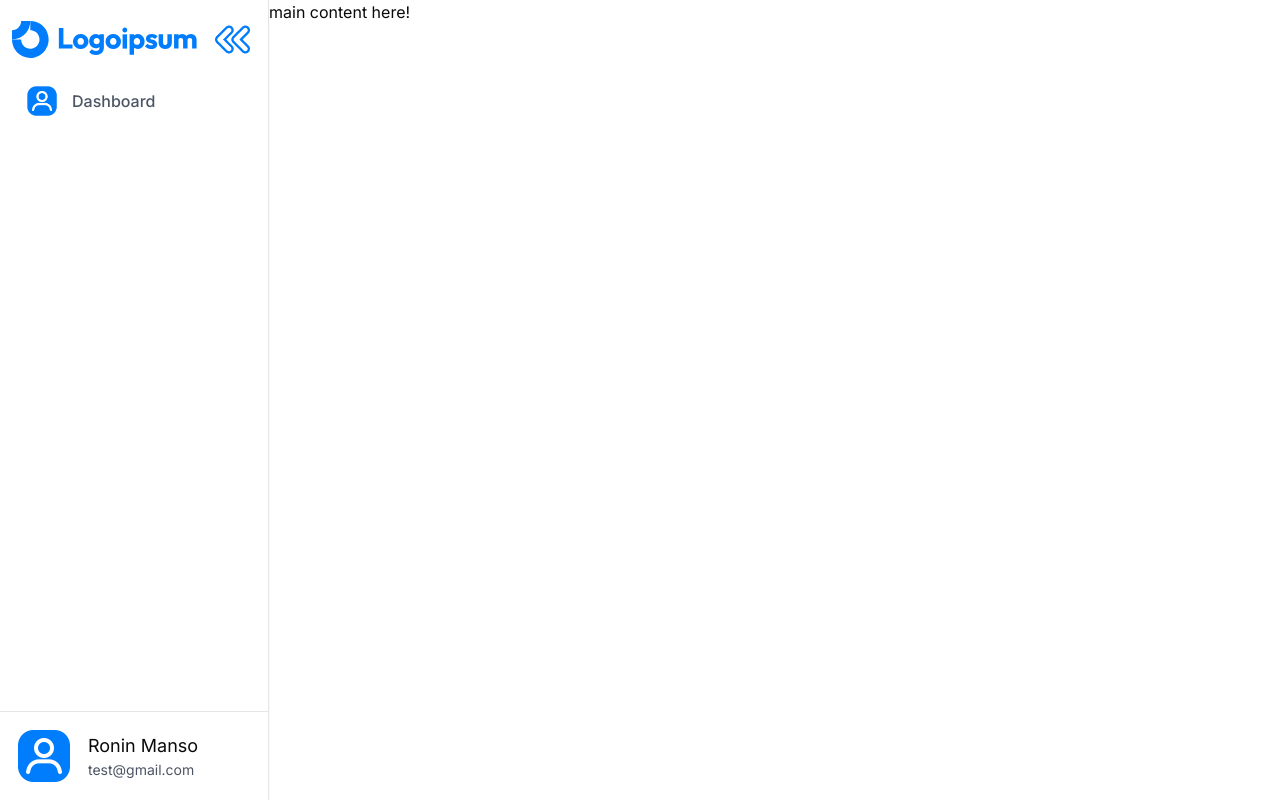
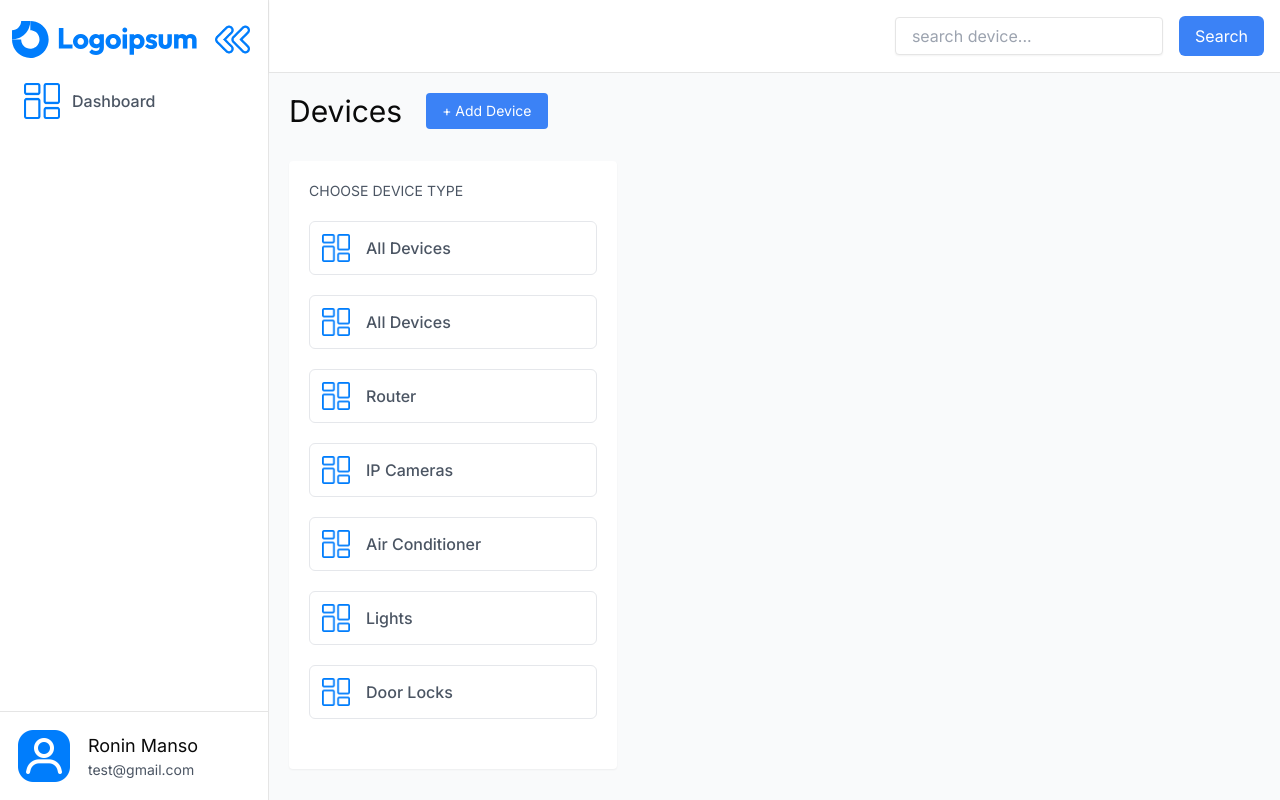
Before and after one commit to Roninors/Iot_UI, a React (Vite) app: page /main in a window 1280 px wide. Built offline with nearby package versions, Linux system fonts and the light colour scheme.

Commit message:
added add device section and device lists

```diff
--- a/src/Pages/Dashboard.tsx
+++ b/src/Pages/Dashboard.tsx
@@ -1,11 +1,68 @@
-import { SideBar } from "@/components/Dashboard/SideBar";
-
+type DeviceType = {
+  deviceName: string;
+  deviceLogo: string;
+};
 function Dashboard() {
+  const deviceType: DeviceType[] = [
+    {
+      deviceName: "All Devices",
+      deviceLogo: "dashboard.png",
+    },
+    {
+      deviceName: "All Devices",
+      deviceLogo: "dashboard.png",
+    },
+    {
+      deviceName: "Router",
+      deviceLogo: "dashboard.png",
+    },
+    {
+      deviceName: "IP Cameras",
+      deviceLogo: "dashboard.png",
+    },
+    {
+      deviceName: "Air Conditioner",
+      deviceLogo: "dashboard.png",
+    },
+    {
+      deviceName: "Lights",
+      deviceLogo: "dashboard.png",
+    },
+    {
+      deviceName: "Door Locks",
+      deviceLogo: "dashboard.png",
+    },
+  ];
   return (
-    <div className="w-full h-full flex overflow-x-hidden">
-      <SideBar />
-      <main className="w-full h-full ">main content here!</main>
-    </div>
+    <main className="w-full h-full flex bg-gray-50">
+      <div className="w-full flex flex-col p-5">
+        <div className=" flex gap-6 mb-8">
+          <h1 className="text-3xl">Devices</h1>
+          <button className="px-[1rem] py-[.5rem] bg-blue-500 text-white text-sm rounded-sm">
+            + Add Device
+          </button>
+        </div>
+        <div className="w-fit  overflow-y-scroll h-[76vh] shadow-sm p-5 flex flex-col bg-white rounded-sm">
+          <header>
+            <p className="text-gray-600 text-sm">CHOOSE DEVICE TYPE</p>
+          </header>
+          <ul>
+            {deviceType.map((deviceType: DeviceType) => (
+              <li className="w-72 flex border border-gray-200 items-center py-3 px-3 my-5 font-medium rounded-md  cursor-pointer hover:bg-indigo-50 text-gray-600 gap-4">
+                <img
+                  src={deviceType.deviceLogo}
+                  alt="device-logo"
+                  className="w-7"
+                />
+                <span>{deviceType.deviceName}</span>
+              </li>
+            ))}
+          </ul>
+        </div>
+        <div></div>
+      </div>
+      <div className="w-[30vw]"></div>
+    </main>
   );
 }
 export default Dashboard;
--- a/src/Pages/MainPage.tsx
+++ b/src/Pages/MainPage.tsx
@@ -1,9 +1,15 @@
+import { SideBar } from "@/components/SideBar/SideBar";
+import { TopBar } from "@/components/TopBar/TopBar";
 import { Outlet } from "react-router";
 
 function MainPage() {
   return (
-    <div className="w-screen h-screen">
-      <Outlet />
+    <div className="w-screen h-screen flex  overflow-x-hidden">
+      <SideBar />
+      <main className="w-full h-full flex flex-col">
+        <TopBar />
+        <Outlet />
+      </main>
     </div>
   );
 }
--- a/src/components/Dashboard/SideBar.tsx
+++ b/src/components/SideBar/SideBar.tsx
@@ -14,7 +14,7 @@ export const SideBar = () => {
   const navItems: NavItemType[] = [
     {
       itemName: "Dashboard",
-      itemLogo: "/square.png",
+      itemLogo: "/dashboard.png",
       active: false,
     },
   ];
--- a/src/components/Dashboard/SideBarItems.tsx
+++ b/src/components/SideBar/SideBarItems.tsx
@@ -1,5 +1,3 @@
-import { NavItemType } from "./SideBar";
-
 export const SideBarItems = ({
   itemLogo,
   itemName,
--- /dev/null
+++ b/src/components/TopBar/TopBar.tsx
@@ -0,0 +1,16 @@
+export const TopBar = () => {
+  return (
+    <nav className="w-full flex justify-end border-b shadow-sm p-4">
+      <div className="space-x-4">
+        <input
+          type="text"
+          placeholder="search device..."
+          className="border shadow-sm px-4 py-1.5 rounded-sm"
+        />
+        <button className=" px-[1rem] py-[.5rem] bg-blue-500 rounded-md text-white">
+          Search
+        </button>
+      </div>
+    </nav>
+  );
+};
```
Also changed, not shown: public/dashboard.png (added), src/components/SideBar/navItems.ts (added).
